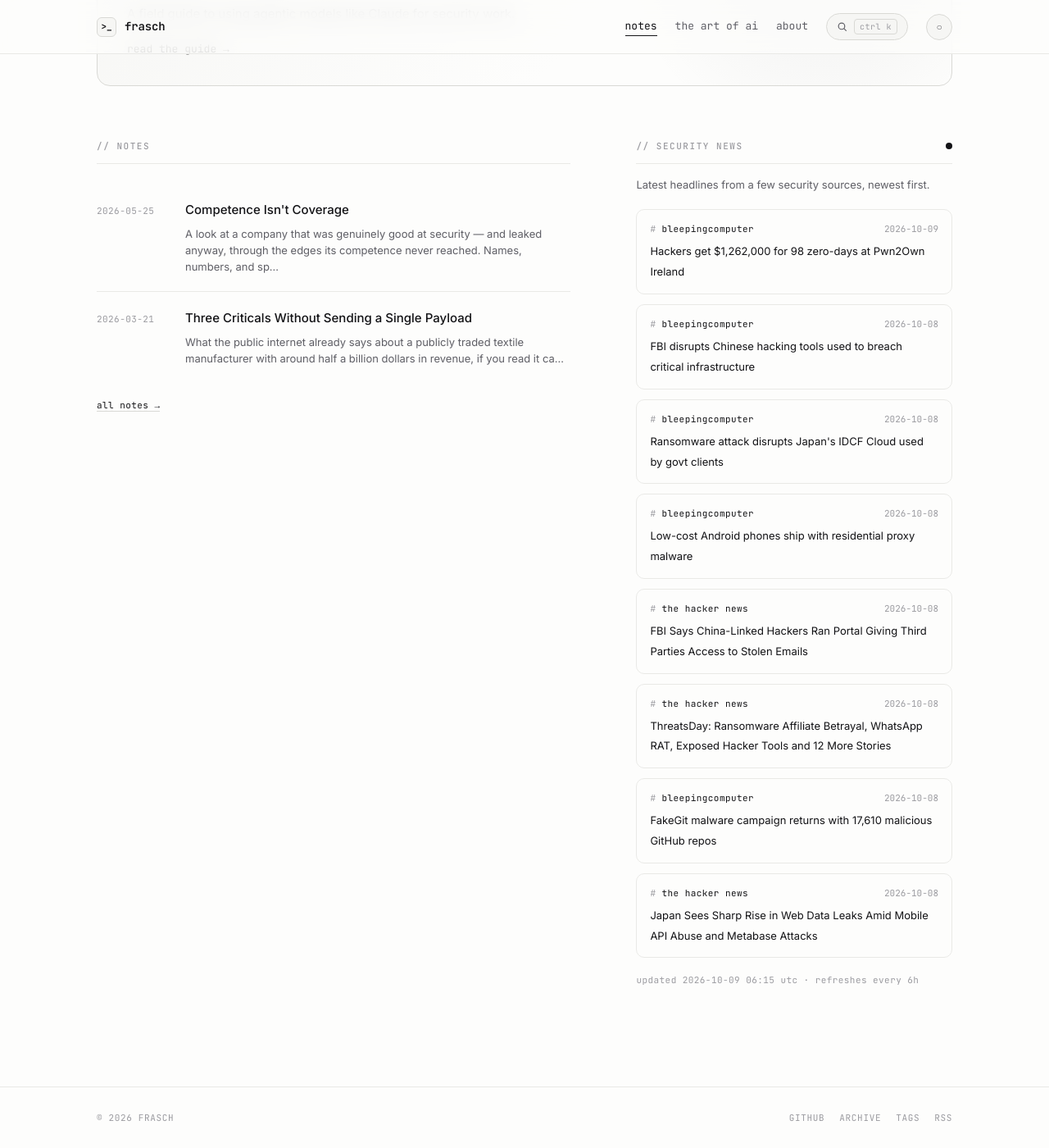
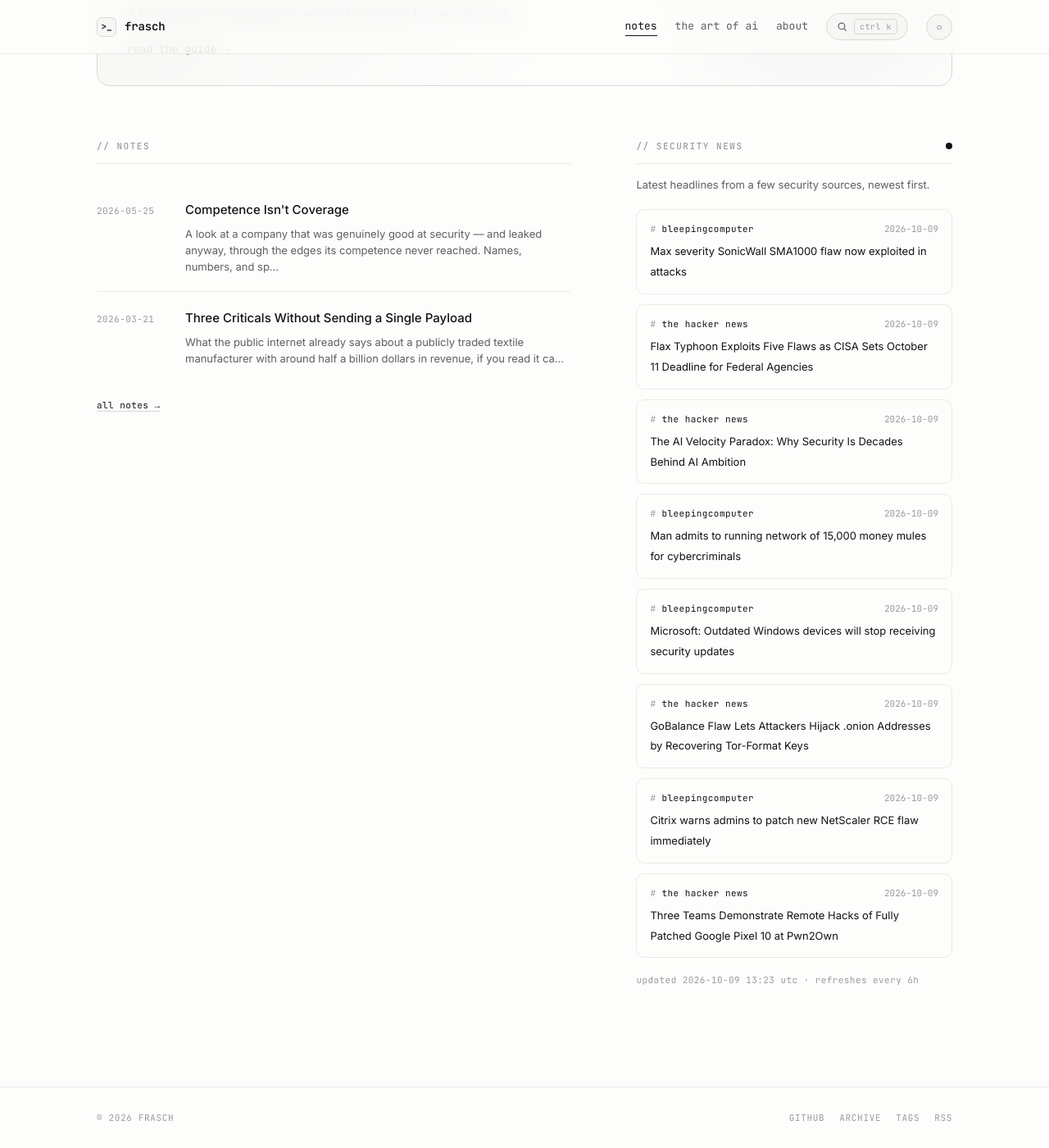
Before and after one commit to whoisfrasch/frasch, a Jekyll site: the page built from index.html, in a window 1280 px wide and 1400 px high, scrolled down 615 px. Shown: the whole window at 82% size. Built offline with Jekyll 4.4.1, drawn with Linux system fonts in a browser that asks for light colours.

Commit message:
Refresh security news feed

```diff
--- a/_data/news.json
+++ b/_data/news.json
@@ -1,53 +1,53 @@
 {
-  "updated": "2026-10-09T06:15:05Z",
+  "updated": "2026-10-09T13:23:06Z",
   "items": [
     {
       "source": "bleepingcomputer",
-      "title": "Hackers get $1,262,000 for 98 zero-days at Pwn2Own Ireland",
-      "link": "https://www.bleepingcomputer.com/news/security/hackers-earn-1262000-for-98-zero-days-at-pwn2own-ireland/",
-      "date": "2026-10-09T05:41:04Z"
+      "title": "Max severity SonicWall SMA1000 flaw now exploited in attacks",
+      "link": "https://www.bleepingcomputer.com/news/security/max-severity-sonicwall-sma1000-flaw-now-exploited-in-attacks/",
+      "date": "2026-10-09T12:32:16Z"
+    },
+    {
+      "source": "the hacker news",
+      "title": "Flax Typhoon Exploits Five Flaws as CISA Sets October 11 Deadline for Federal Agencies",
+      "link": "https://thehackernews.com/2026/10/flax-typhoon-exploits-five-flaws-as.html",
+      "date": "2026-10-09T12:21:51Z"
+    },
+    {
+      "source": "the hacker news",
+      "title": "The AI Velocity Paradox: Why Security Is Decades Behind AI Ambition",
+      "link": "https://thehackernews.com/2026/10/the-ai-velocity-paradox-why-security-is.html",
+      "date": "2026-10-09T11:30:00Z"
     },
     {
       "source": "bleepingcomputer",
-      "title": "FBI disrupts Chinese hacking tools used to breach critical infrastructure",
-      "link": "https://www.bleepingcomputer.com/news/security/fbi-disrupts-chinese-hacking-tools-used-to-breach-critical-infrastructure/",
-      "date": "2026-10-08T21:42:51Z"
+      "title": "Man admits to running network of 15,000 money mules for cybercriminals",
+      "link": "https://www.bleepingcomputer.com/news/security/ukrainian-russian-dual-citizen-admits-to-laundering-millions-for-cybercriminals/",
+      "date": "2026-10-09T11:14:28Z"
     },
     {
       "source": "bleepingcomputer",
-      "title": "Ransomware attack disrupts Japan's IDCF Cloud used by govt clients",
-      "link": "https://www.bleepingcomputer.com/news/security/ransomware-attack-disrupts-japans-idcf-cloud-used-by-govt-clients/",
-      "date": "2026-10-08T20:09:45Z"
+      "title": "Microsoft: Outdated Windows devices will stop receiving security updates",
+      "link": "https://www.bleepingcomputer.com/news/microsoft/microsoft-outdated-windows-devices-will-lose-security-protection-next-year/",
+      "date": "2026-10-09T10:12:24Z"
+    },
+    {
+      "source": "the hacker news",
+      "title": "GoBalance Flaw Lets Attackers Hijack .onion Addresses by Recovering Tor-Format Keys",
+      "link": "https://thehackernews.com/2026/10/gobalance-flaw-lets-attackers-hijack.html",
+      "date": "2026-10-09T09:03:24Z"
     },
     {
       "source": "bleepingcomputer",
-      "title": "Low-cost Android phones ship with residential proxy malware",
-      "link": "https://www.bleepingcomputer.com/news/security/low-cost-android-phones-ship-with-residential-proxy-malware/",
-      "date": "2026-10-08T19:20:33Z"
+      "title": "Citrix warns admins to patch new NetScaler RCE flaw immediately",
+      "link": "https://www.bleepingcomputer.com/news/security/citrix-warns-admins-to-patch-new-netscaler-rce-flaw-immediately/",
+      "date": "2026-10-09T08:27:42Z"
     },
     {
       "source": "the hacker news",
-      "title": "FBI Says China-Linked Hackers Ran Portal Giving Third Parties Access to Stolen Emails",
-      "link": "https://thehackernews.com/2026/10/fbi-says-china-linked-hackers-ran.html",
-      "date": "2026-10-08T18:32:21Z"
-    },
-    {
-      "source": "the hacker news",
-      "title": "ThreatsDay: Ransomware Affiliate Betrayal, WhatsApp RAT, Exposed Hacker Tools and 12 More Stories",
-      "link": "https://thehackernews.com/2026/10/threatsday-ransomware-affiliate.html",
-      "date": "2026-10-08T17:58:02Z"
-    },
-    {
-      "source": "bleepingcomputer",
-      "title": "FakeGit malware campaign returns with 17,610 malicious GitHub repos",
-      "link": "https://www.bleepingcomputer.com/news/security/fakegit-malware-campaign-returns-with-17-610-malicious-github-repos/",
-      "date": "2026-10-08T17:10:55Z"
-    },
-    {
-      "source": "the hacker news",
-      "title": "Japan Sees Sharp Rise in Web Data Leaks Amid Mobile API Abuse and Metabase Attacks",
-      "link": "https://thehackernews.com/2026/10/japan-sees-sharp-rise-in-web-data-leaks.html",
-      "date": "2026-10-08T15:45:56Z"
+      "title": "Three Teams Demonstrate Remote Hacks of Fully Patched Google Pixel 10 at Pwn2Own",
+      "link": "https://thehackernews.com/2026/10/three-teams-demonstrate-remote-hacks-of.html",
+      "date": "2026-10-09T08:26:17Z"
     }
   ]
 }
```
